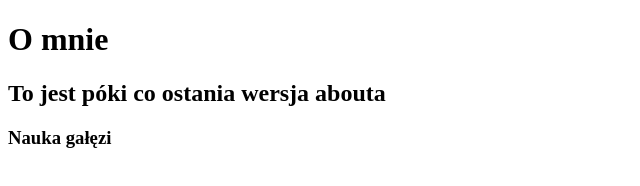
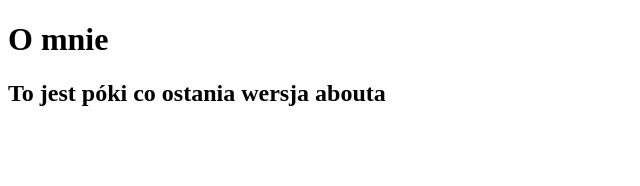
Before and after one commit to andijaw/test, a plain HTML site: page about.html in a window 1280 px wide. Shown: the whole page, without its empty margins (0-640 px from the left). Drawn offline with Linux system fonts and the light colour scheme.

Commit message:
latest master

```diff
--- a/about.html
+++ b/about.html
@@ -9,6 +9,5 @@
 <body>
     <h1>O mnie</h1>
     <h2>To jest póki co ostania wersja abouta</h2>
-    <h3>Nauka gałęzi</h3>
 </body>
 </html>
```
